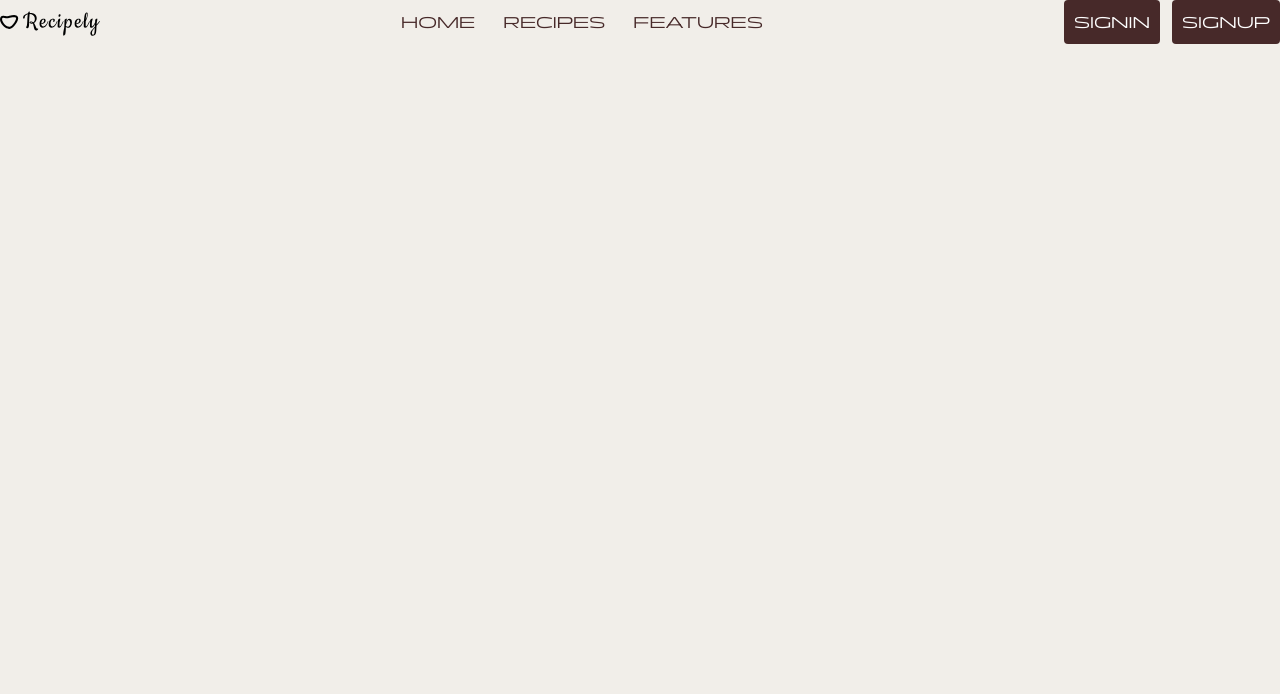
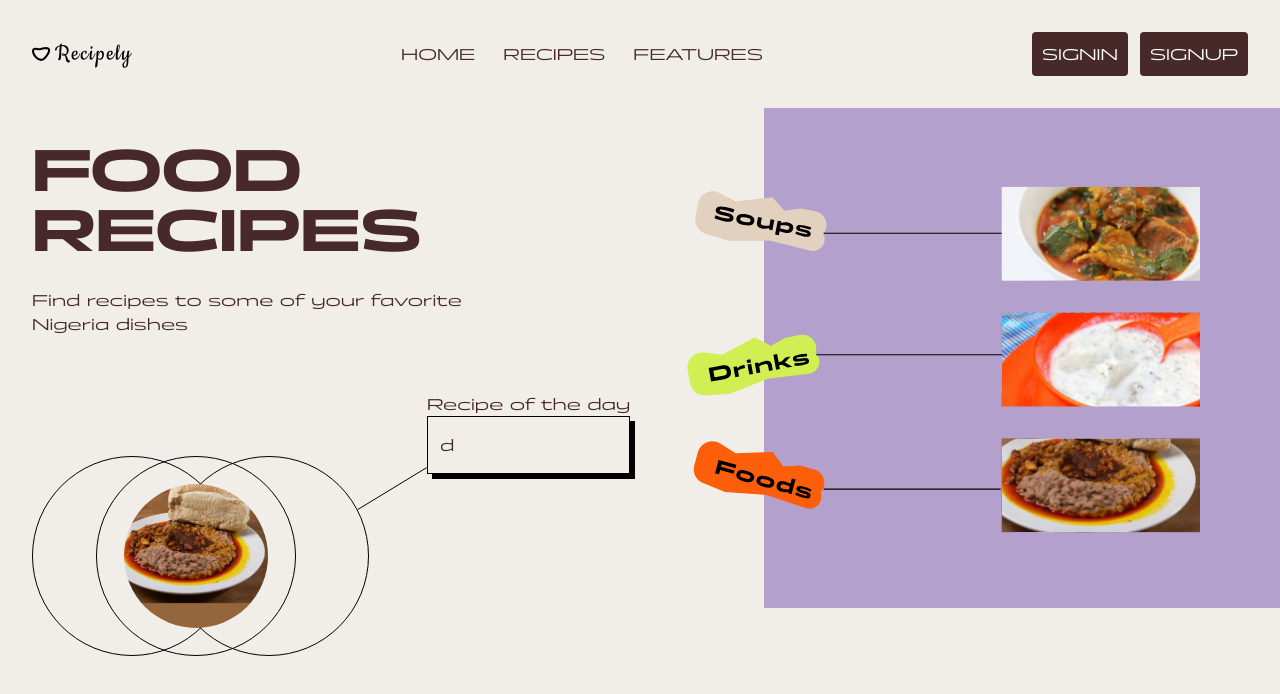
Before and after one commit to JCalmCrasher/recipely, a Next.js app: page / in a window 1280 px wide. Shown: the top 694 px of the page. Built offline with nearby package versions, Linux system fonts and the light colour scheme.

Commit message:
add food showcase images

```diff
--- /dev/null
+++ b/src/app/@variable.ts
@@ -0,0 +1 @@
+export const SPACING = "p-8";
--- a/src/app/components/navbar.tsx
+++ b/src/app/components/navbar.tsx
@@ -1,6 +1,6 @@
 import Image from "next/image";
-import Link, { LinkProps } from "next/link";
-import React, { ButtonHTMLAttributes, ReactNode } from "react";
+import Link from "next/link";
+import { ButtonHTMLAttributes, ReactNode } from "react";
 import { SPACING as p } from "../@variable";
 
 const Navbar = () => {
@@ -8,12 +8,12 @@ const Navbar = () => {
     <header className={p}>
       <div className="flex justify-between items-center">
         <Image src="/logo.svg" alt="logo" width={100} height={100} />
-        <nav className="flex gap-7">
+        <nav className="hidden sm:flex gap-7">
           <NavLink href="/home">home</NavLink>
           <NavLink href="/">recipes</NavLink>
           <NavLink href="/">features</NavLink>
         </nav>
-        <div className="uppercase inline-flex gap-3">
+        <div className="uppercase hidden sm:inline-flex gap-3">
           <NavButton>signin</NavButton>
           <NavButton>signup</NavButton>
         </div>
@@ -43,7 +43,10 @@ type NavButtonProps = {
 };
 const NavButton = ({ children, ...props }: NavButtonProps) => {
   return (
-    <button className="uppercase bg-primary text-white p-[10px] rounded" {...props}>
+    <button
+      className="uppercase bg-primary text-white p-[10px] rounded"
+      {...props}
+    >
       {children}
     </button>
   );
--- a/src/app/page.tsx
+++ b/src/app/page.tsx
@@ -1,5 +1,43 @@
+import clsx from "clsx";
+import { SPACING as p } from "./@variable";
+import Image from "next/image";
+
 export default function Home() {
   return (
-    <main className="flex min-h-screen flex-col items-center justify-between p-24"></main>
+    <main>
+      <section className="flex flex-col md:flex-row">
+        <div className={clsx(p, "w-full")}>
+          <h1 className="text-3xl sm:text-6xl font-bold uppercase">
+            food <br />
+            recipes
+          </h1>
+          <p className="max-w-lg mt-7">
+            Find recipes to some of your favorite Nigeria dishes
+          </p>
+          <div className="flex">
+            <Image
+              src="/food-showcase-2.svg"
+              alt="food showcase"
+              width={100}
+              height={100}
+              className="w-fit h-w-fit mt-[120px]"
+            />
+            <div className="mt-14">
+              <p>Recipe of the day</p>
+              <div className='border border-black shadow-[5px_5px_0px_black] px-3 py-4'>d</div>
+            </div>
+          </div>
+        </div>
+        <div className="w-full md:w-[70%] md:h-[500px] bg-[#B3A0CD]">
+          <Image
+            src="/food-showcase.svg"
+            alt="food showcase"
+            width={100}
+            height={100}
+            className="relative md:-left-9 lg:left-[-80px] w-full h-full"
+          />
+        </div>
+      </section>
+    </main>
   );
 }
```
Also changed, not shown: public/food-showcase-2.svg (added), public/food-showcase.svg (added).
